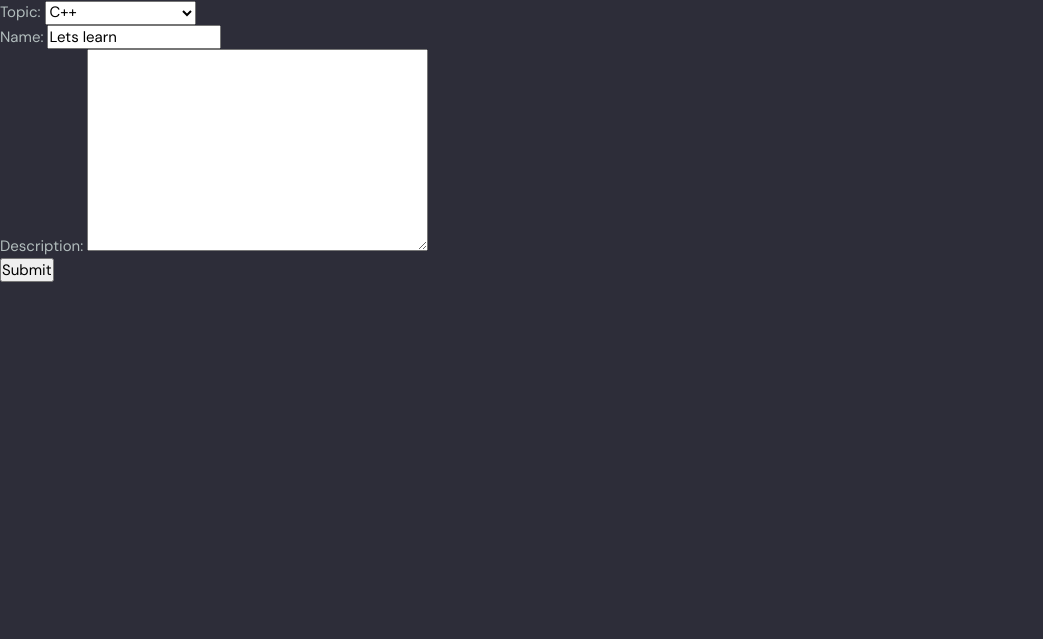
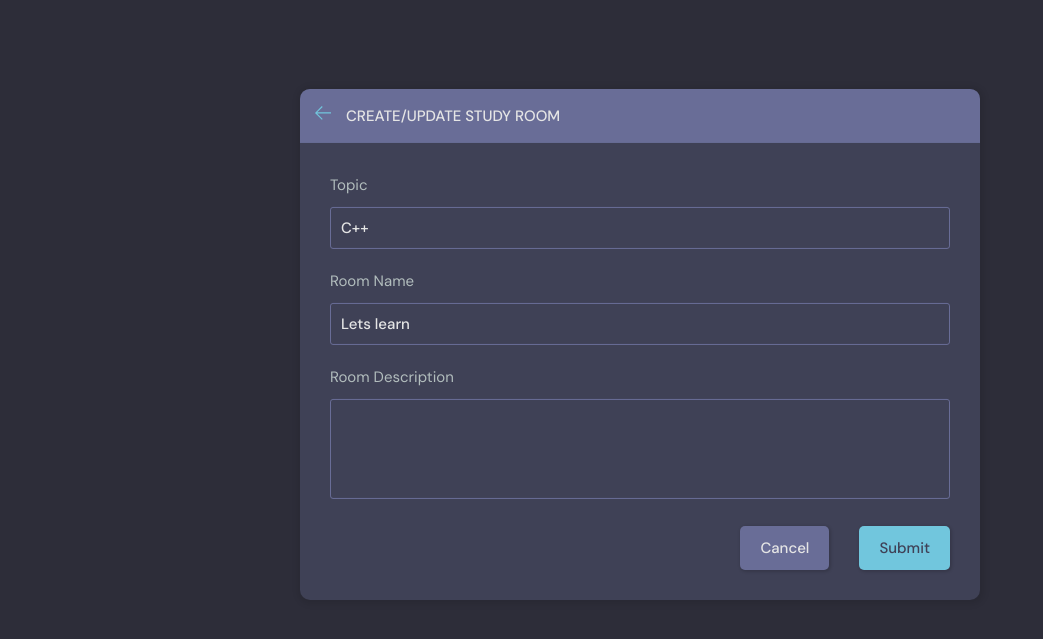
Before and after one commit to dinuka-amarasinghe/studybud, a Django app: page /update-room/9/ in a window 1280 px wide. Shown: the part 76-715 px from the top of the page, without its empty margins (0-1043 px from the left). Run offline with Django 5.2, Linux system fonts and the light colour scheme; a user stored in the database is signed in; data comes from the database, SQL or seed files in the repository; both versions use the stored data as it was after the commit.

Commit message:
Create room form

```diff
--- a/base/templates/base/room_form.html
+++ b/base/templates/base/room_form.html
@@ -1,13 +1,55 @@
 {% extends 'main.html' %}
 
 {% block content %}
+    <main class="create-room layout">
+        <div class="container">
+            <div class="layout__box">
+                <div class="layout__boxHeader">
+                    <div class="layout__boxTitle">
+                        <a href="{% url 'home' %}">
+                            <svg version="1.1" xmlns="http://www.w3.org/2000/svg" width="32" height="32" viewBox="0 0 32 32">
+                                <title>arrow-left</title>
+                                <path
+                                        d="M13.723 2.286l-13.723 13.714 13.719 13.714 1.616-1.611-10.96-10.96h27.625v-2.286h-27.625l10.965-10.965-1.616-1.607z">
+                                </path>
+                            </svg>
+                        </a>
+                        <h3>Create/Update Study Room</h3>
+                    </div>
+                </div>
+                <div class="layout__body">
+                    <form class="form" action="" method="POST">
+                        {% csrf_token %}
 
-    <div>
-        <form method="POST" action="">
-            {% csrf_token %}
-            {{ form.as_p }}
-            <input type="submit" value="Submit"/>
-        </form>
-    </div>
+                        <div class="form__group">
+                            <label for="room_topic">Topic </label>
+                            <input type="text" value="{{ room.topic.name }}" name="topic" required list="topic-list"/>
+                            <datalist id="topic-list">
+                                <select id="room_topic">
+                                    {% for topic in topics %}
+                                    <option value="{{ topic.name }}">{{ topic.name }}</option>
+                                    {% endfor %}
+                                </select>
+                            </datalist>
+                        </div>
 
-{% endblock content %}
+                        <div class="form__group">
+                            <label for="room_name">Room Name</label>
+                            {{ form.name }}
+                        </div>
+
+                        <div class="form__group">
+                            <label for="room_description">Room Description</label>
+                            {{ form.description }}
+                        </div>
+
+                        <div class="form__action">
+                            <a class="btn btn--dark" href="index.html">Cancel</a>
+                            <button class="btn btn--main" type="submit">Submit</button>
+                        </div>
+                    </form>
+                </div>
+            </div>
+        </div>
+    </main>
+{% endblock content%}
--- a/base/views.py
+++ b/base/views.py
@@ -109,14 +109,18 @@ def userProfile(request, pk):
 @login_required(login_url='login')
 def create_room(request):
     form = RoomForm()
+    topics = Topic.objects.all()
     if request.method == 'POST':
-        form = RoomForm(request.POST)
-        if form.is_valid():
-            room = form.save(commit=False)
-            room.host = request.user
-            room.save()
-            return redirect('home')
-    context = {'form': form}
+        topic_name = request.POST.get('topic')
+        topic, created = Topic.objects.get_or_create(name=topic_name)
+        Room.objects.create(
+            host=request.user,
+            topic=topic,
+            name=request.POST.get('name'),
+            description=request.POST.get('description'),
+        )
+        return redirect('home')
+    context = {'form': form, 'topics': topics}
     return render(request, 'base/room_form.html', context)
 
 
@@ -124,18 +128,21 @@ def create_room(request):
 def update_room(request, pk):
     room = Room.objects.get(id=pk)
     form = RoomForm(instance=room)
+    topics = Topic.objects.all()
 
     # If the current user is not the host of the room, deny access
     if request.user != room.host:
         return HttpResponse('You are not allowed here')
 
     if request.method == 'POST':
-        form = RoomForm(request.POST, instance=room)
-        if form.is_valid():
-            # Save the form data to update the existing room
-            form.save()
-            return redirect('home')
-    context = {'form': form}
+        topic_name = request.POST.get('topic')
+        topic, created = Topic.objects.get_or_create(name=topic_name)
+        room.name = request.POST.get('name')
+        room.topic = topic
+        room.description = request.POST.get('description')
+        room.save()
+        return redirect('home')
+    context = {'form': form, 'topics': topics, 'room': room}
     return render(request, 'base/room_form.html', context)
 
 
```
Also changed, not shown: base/templates/base/room_form_old.html (added, +13 -0 lines), db.sqlite3.
